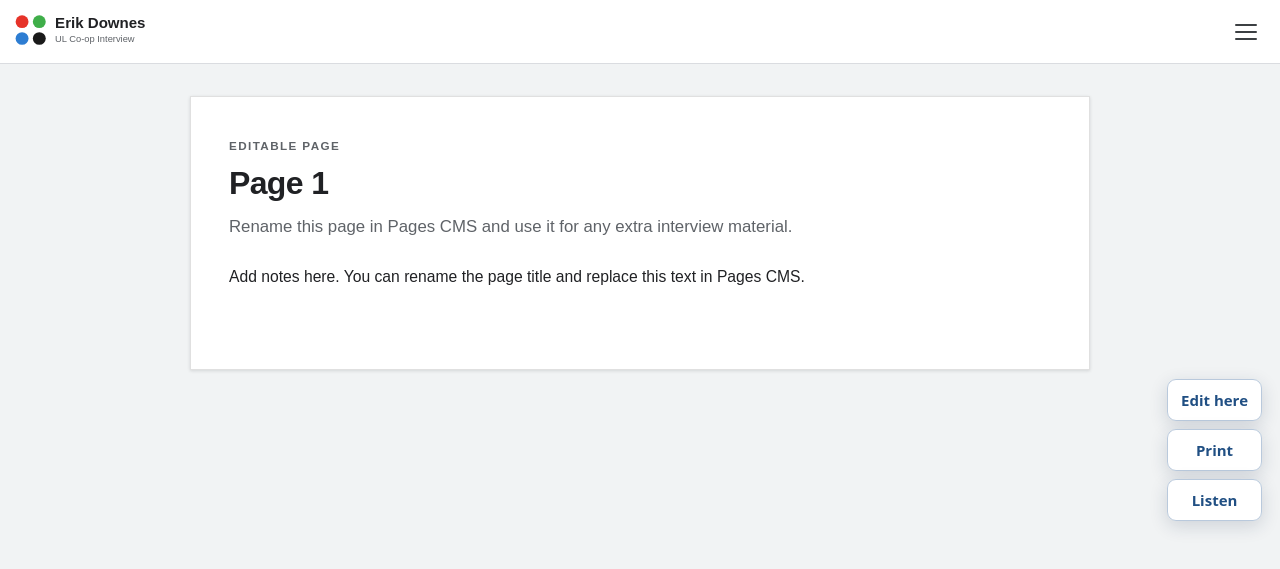
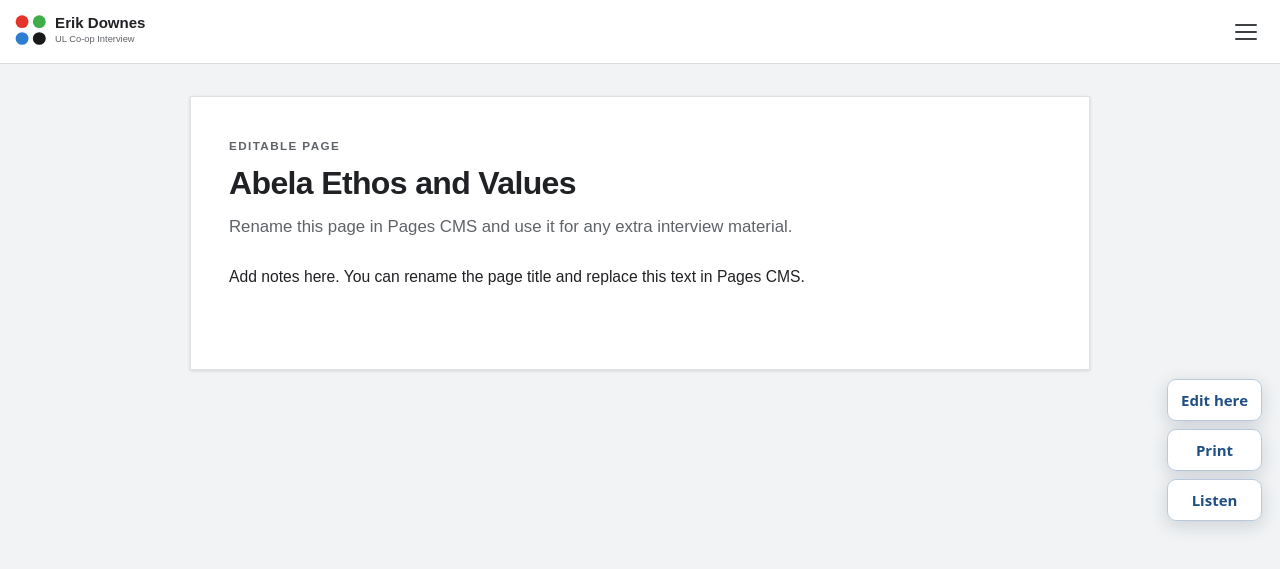
Before and after one commit to ronandownes/coop, a Jekyll site: the page built from spare-1.md, in a window 1280 px wide. Shown: the top 569 px of the page. Built offline with Jekyll 4.4.1, drawn with Linux system fonts in a browser that asks for light colours.

Commit message:
Update spare-1.md (via Pages CMS)

```diff
--- a/spare-1.md
+++ b/spare-1.md
@@ -1,8 +1,7 @@
 ---
 layout: doc
-title: Page 1
+title: Abela Ethos and Values
 eyebrow: EDITABLE PAGE
 intro: Rename this page in Pages CMS and use it for any extra interview material.
 ---
-
 Add notes here. You can rename the page title and replace this text in Pages CMS.
```
